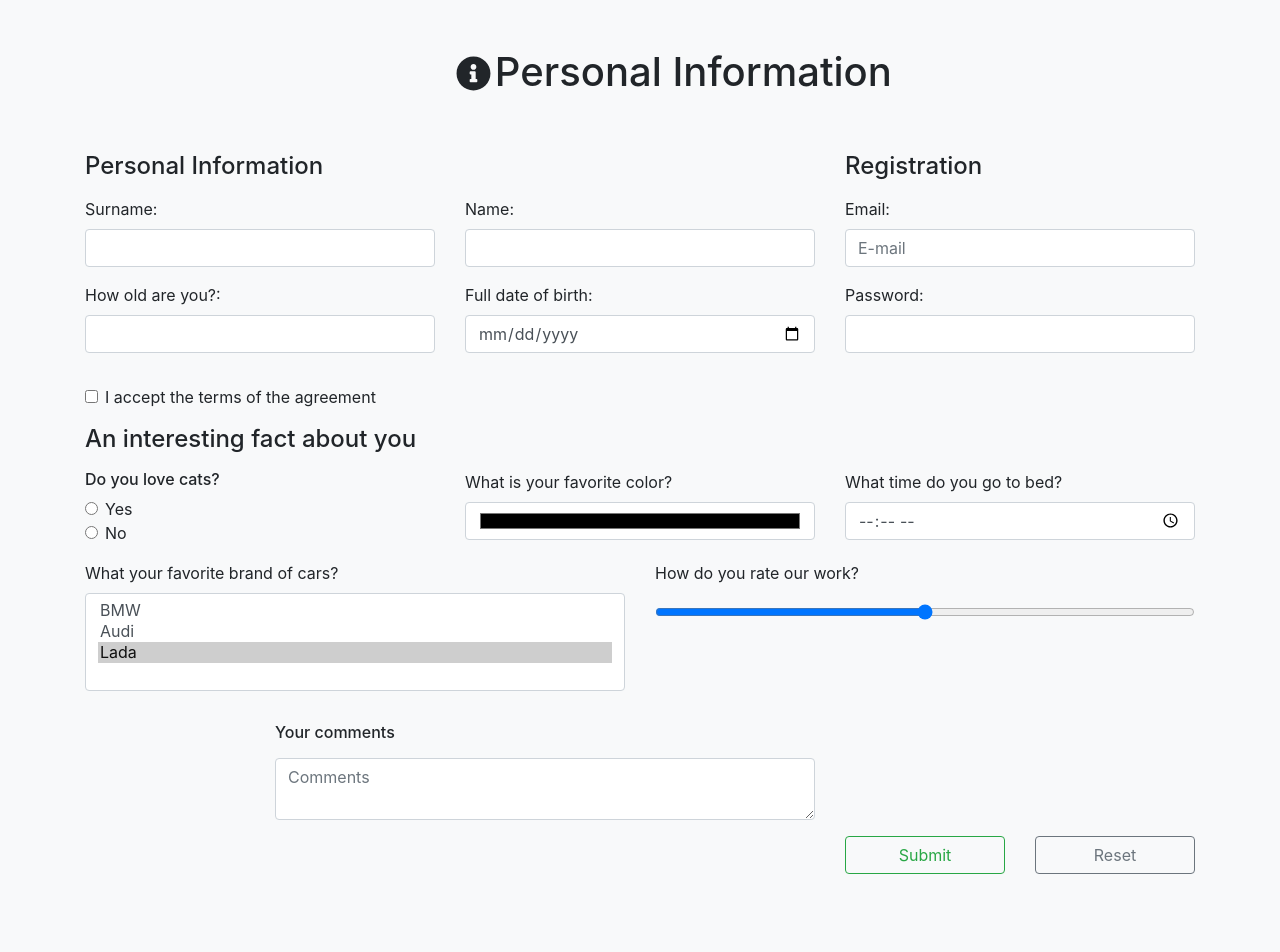
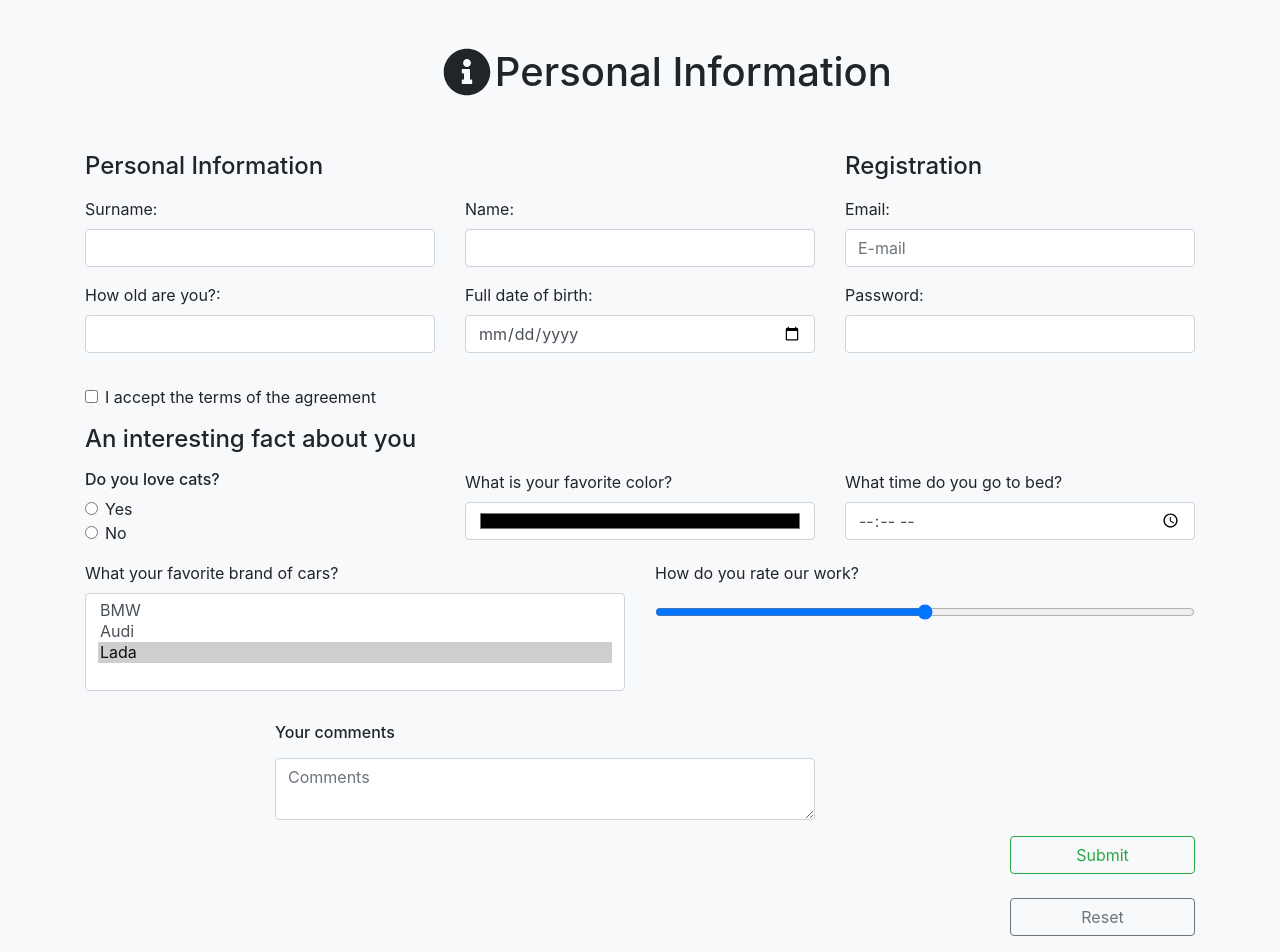
Before and after one commit to Platoniux/FormWithBootstrap, a plain HTML site: page index.html in a window 1280 px wide. Before the commit the page ends 890 px from the top, so only its background shows below. Drawn offline with nearby package versions, Linux system fonts and the light colour scheme.

Commit message:
second_correction

```diff
--- a/index.html
+++ b/index.html
@@ -6,17 +6,11 @@
   <link rel="stylesheet" href="https://stackpath.bootstrapcdn.com/bootstrap/4.1.3/css/bootstrap.min.css" integrity="sha384-MCw98/SFnGE8fJT3GXwEOngsV7Zt27NXFoaoApmYm81iuXoPkFOJwJ8ERdknLPMO" crossorigin="anonymous">
   <script defer src="https://use.fontawesome.com/releases/v5.5.0/js/all.js" integrity="sha384-GqVMZRt5Gn7tB9D9q7ONtcp4gtHIUEW/yG7h98J7IpE3kpi+srfFyyB/04OV6pG0" crossorigin="anonymous"></script>
   <title>Personal Information</title>
-  <style>
-    .icon {
-      font-size: 35px;
-    }
-  </style>
 </head>
 <body class="bg-light">
   <div class="row justify-content-center no-gutters py-5">
     <div class="col-1 text-right pr-1">
-      <span class="icon">
-        <i class="fas fa-info-circle"></i>
+      <span class="fas fa-info-circle fa-3x">
       </span>
     </div>
     <div class="col-auto">
@@ -26,7 +20,7 @@
     </div>
   </div>
   <div class="container">
-    <form action="https://mate-academy-form-lesson.herokuapp.com/create-application" method="POST" name="personinfo">
+    <form action="https://mate-academy-form-lesson.herokuapp.com/create-application" method="post" name="personinfo">
       <div class="row">
         <fieldset class="col-lg-8">
           <legend>
@@ -194,17 +188,9 @@
           </fieldset>
         </div>
       </div>
-      <div class="row justify-content-end">
-        <div class="col-sm-2">
-          <input class="btn btn-outline-success btn-block mb-3" type="submit" value="Submit" name="submit" form="personinfo">
-<!--             Submit
-          </button> -->
-        </div>
-        <div class="col-sm-2">
-          <input class="btn btn-outline-secondary btn-block" type="reset" value="Reset" name="reset" form="personinfo">
-<!--             Reset
-          </button> -->
-        </div>
+      <div class="d-flex flex-column align-items-end">
+      	<input class="btn btn-outline-success btn-block mb-3 col-sm-2" type="submit" value="Submit" name="submit" form="personinfo">
+      	<input class="btn btn-outline-secondary btn-block mb-3 col-sm-2" type="reset" value="Reset" name="reset" form="personinfo">
       </div>
     </form>
   </div>
```
